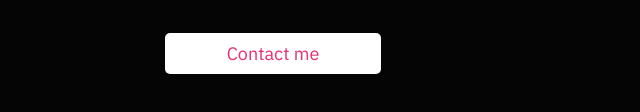
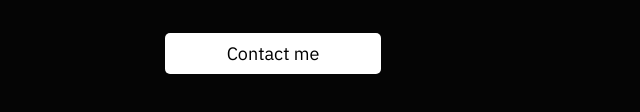
Before and after one commit to franciscocobas/gatsby-francisco-cobas-dev, a Gatsby site: page / in a window 1280 px wide. Shown: the part 1349-1461 px from the top of the page, 367-1007 px from the left. Built offline with nearby package versions, Linux system fonts and the light colour scheme; Gatsby itself is replaced by a stand-in of ours.

```diff
--- a/src/pages/index.tsx
+++ b/src/pages/index.tsx
@@ -188,7 +188,7 @@
       }
       a {
         background-color: white;
-        color: var(--magenta);
+        color: black;
         text-decoration: none;
         width: 10rem;
         border-radius: 5px;
```
